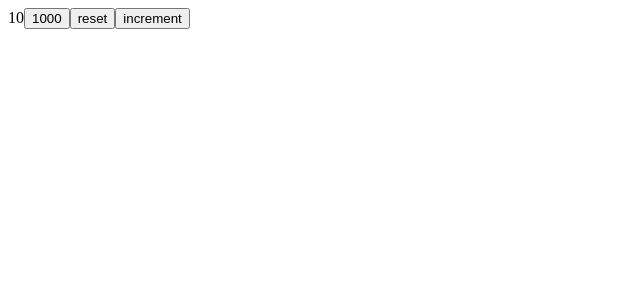
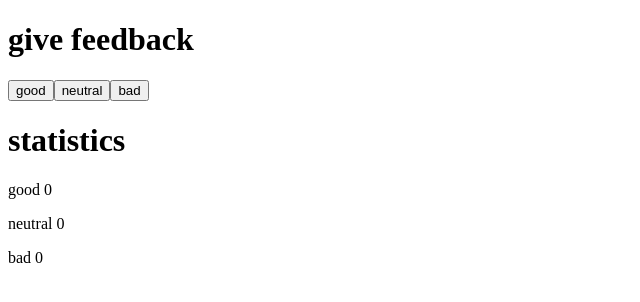
Before and after one commit to gitmeg22/Helsinki-introdemo, a React (Vite) app in the folder introdemo/: page / in a window 1280 px wide. Shown: the top 302 px of the page, without its empty margins (0-640 px from the left). Built offline with nearby package versions, Linux system fonts and the light colour scheme.

Commit message:
unicafe step 1; exercise 1.7

```diff
--- a/introdemo/src/App.jsx
+++ b/introdemo/src/App.jsx
@@ -1,22 +1,31 @@
 import { useState } from 'react'
 
 const App = () => {
-  const [value, setValue] = useState(10)
+  // save clicks of each button to its own state
+  const [good, setGood] = useState(0)
+  const [neutral, setNeutral] = useState(0)
+  const [bad, setBad] = useState(0)
 
-  const setToValue = (newValue) => () => {
-      console.log('value now', newValue)
-      setValue(newValue)
+  const addOne = (button, setter) => () => {
+    setter(button + 1)
   }
 
   return (
-    <>
-      {value}
-      <Button onClick={setToValue(1000)}  text='1000' />
-      <Button onClick={setToValue(0)}  text='reset' />
-      <Button onClick={setToValue(value + 1)}  text='increment' />
-    </>
+    <div>
+      <Header header='give feedback' />
+      <Button onClick={addOne(good, setGood)}  text='good' />
+      <Button onClick={addOne(neutral, setNeutral)}  text='neutral' />
+      <Button onClick={addOne(bad, setBad)}  text='bad' />
+
+      <Header header='statistics' />
+      <p>good {good}</p>
+      <p>neutral {neutral}</p>
+      <p>bad {bad}</p>
+    </div>
   )
 }
+
+const Header = ({header}) => <h1>{header}</h1>
 
 const Button = ({ onClick, text }) => {
   return (
@@ -27,3 +36,39 @@ const Button = ({ onClick, text }) => {
 }
 
 export default App
+
+
+
+// import { useState } from 'react'
+
+// const App = () => {
+//   const [value, setValue] = useState(10)
+
+//   const setToValue = (newValue) => () => {
+//       console.log('value now', newValue)
+//       setValue(newValue)
+//   }
+
+//   return (
+//     <>
+//       {/* {value} */}
+//       <Display value={value} />
+//       <Button onClick={setToValue(1000)}  text='1000' />
+//       <Button onClick={setToValue(0)}  text='reset' />
+//       <Button onClick={setToValue(value + 1)}  text='increment' />
+//     </>
+//   )
+// }
+
+// // const Display = props => <div>{props.value}</div>
+// const Display = ({value}) => <div>{value}</div>
+
+// const Button = ({ onClick, text }) => {
+//   return (
+//     <button onClick={onClick}>
+//       {text}
+//     </button>
+//   )
+// }
+
+// export default App
```
